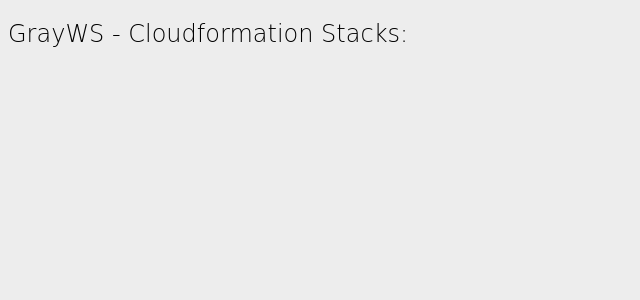
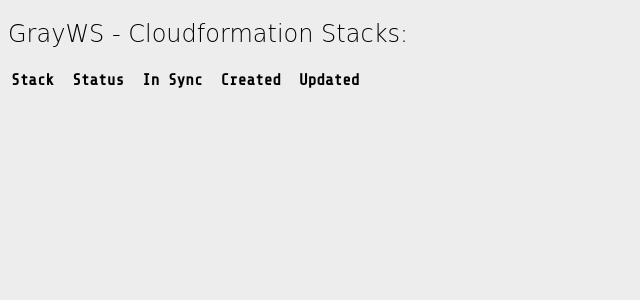
Before and after one commit to reverseskate/grayws, a Flask app: page /stacks/ in a window 1280 px wide. Shown: the top 300 px of the page, without its empty margins (0-640 px from the left). Run offline with Flask 2, Linux system fonts and the light colour scheme; data that the repository does not hold is empty; some web fonts are replaced.

Commit message:
Rich stacks list

```diff
--- a/grayws/aws.py
+++ b/grayws/aws.py
@@ -109,6 +109,9 @@
     stacks = cfn.list_stacks(StackStatusFilter=['CREATE_IN_PROGRESS', 'CREATE_COMPLETE','CREATE_FAILED', 'CREATE_COMPLETE', 'ROLLBACK_IN_PROGRESS', 'ROLLBACK_FAILED', 'ROLLBACK_COMPLETE', 'DELETE_IN_PROGRESS', 'DELETE_FAILED', 'UPDATE_IN_PROGRESS', 'UPDATE_COMPLETE_CLEANUP_IN_PROGRESS', 'UPDATE_COMPLETE', 'UPDATE_ROLLBACK_IN_PROGRESS', 'UPDATE_ROLLBACK_FAILED', 'UPDATE_ROLLBACK_COMPLETE_CLEANUP_IN_PROGRESS', 'UPDATE_ROLLBACK_COMPLETE', 'REVIEW_IN_PROGRESS'])
     names = list(map(lambda x: {
       'name': x['StackName'],
+      'description': x['TemplateDescription'],
+      'created': x['CreationTime'],
+      'updated': x['LastUpdatedTime'],
       'status': x['StackStatus'],
       'drift': x['DriftInformation']['StackDriftStatus'],
       } , stacks['StackSummaries']))
--- a/grayws/static/stacks.js
+++ b/grayws/static/stacks.js
@@ -1,11 +1,48 @@
-d3.select(".content")
-  .selectAll("div")
+table = d3.select(".content")
+  .append("table")
+  .attr("class", "stack-list")
+
+table.append("th").text("Stack")
+table.append("th").text("Status")
+table.append("th").text("In Sync")
+table.append("th").text("Created")
+table.append("th").text("Updated")
+
+rows = d3.select("table.stack-list")
+  .selectAll("row")
   .data(json)
   .enter()
-  .append("div")
-  .attr("class", "stack")
+  .append("tr")
+
+rows.append("td")
+  .attr("class", "name")
   .append("a")
-  .attr("href", function(d) { return d['link']; })
+  .attr("href", function(d) { return d.link; })
   .attr("class", "stack-link")
-  .text(function(d,i) { return d['name']; })
+  .text(function(d,i) { return d.name; })
+
+rows.append("td")
+  .attr("class", "status")
+  .text(function(d) { return d.status.replace('_', ' ') })
+
+rows.append("td")
+  .attr("class", "drift")
+  .text(function(d) { if (d.drift == 'IN_SYNC') {
+      return '√';
+    } else if (d.drift == 'NOT_CHECKED') {
+      return '?';
+    } else {
+      return 'X';
+    }
+})
+
+rows.append("td")
+  .attr("class", "created")
+  .text(function(d) { return d.created })
+
+rows.append("td")
+  .attr("class", "updated")
+  .text(function(d) { return d.updated })
+
+
 ;
--- a/grayws/static/style.css
+++ b/grayws/static/style.css
@@ -11,6 +11,38 @@
 
 h1, h2 {
   font-family: 'Nixie One', cursive;
+}
+
+table.stack-list th {
+  text-align: left;
+}
+
+table.stack-list td, table.stack-list th {
+  padding-right: 15px;
+}
+
+table.stack-list td.name {
+  text-align: left;
+/*   width: 15%; */
+}
+
+table.stack-list td.drift {
+  text-align: left;
+}
+
+table.stack-list td.status {
+  text-align: left;
+/*   width: 20%; */
+}
+
+table.stack-list td.created, table.stack-list td.update {
+  text-align: left;
+/*   width: 30%   */
+}
+
+table.stack-list td.drift {
+  text-align: center;
+/*   width: 10% */
 }
 
 th.headers td {
--- a/grayws/views.py
+++ b/grayws/views.py
@@ -13,9 +13,8 @@
 @app.route("/stacks/")
 def stacks():
     stack_list = aws.stack_list()
-    stacks = list(map(lambda x: { 'name': x['name'], 'link': url_for('stack', stack_name = x['name']) }, stack_list))
-    print(stack_list)
-    return render_template('stacks.html', stacks = stacks, data = stacks)
+    stacks = list(map(lambda x: { 'name': x['name'], 'link': url_for('stack', stack_name = x['name']), 'status': x['status'], 'drift': x['drift'], 'created': x['created'], 'updated': x['updated'] }, stack_list))
+    return render_template('stacks.html', data = stacks)
 
 @app.route("/stack/<stack_name>/")
 def stack(stack_name):
```
